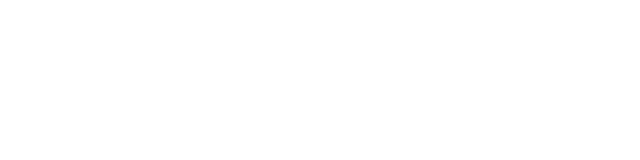
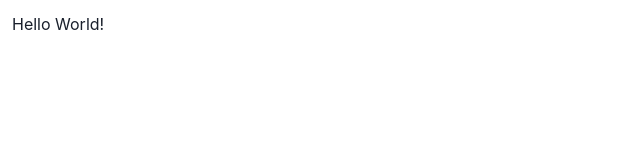
Before and after one commit to dendense/indie-showcase, a Next.js app: page / in a window 1280 px wide. Shown: the top 160 px of the page, without its empty margins (0-640 px from the left). Built offline with nearby package versions, Linux system fonts and the light colour scheme.

Commit message:
Adding Nav & Sidebar Components

```diff
--- a/components/Layout.js
+++ b/components/Layout.js
@@ -1,13 +1,14 @@
 import * as React from "react";
 import { NextSeo } from "next-seo";
-import { Container } from "@chakra-ui/react";
+import { Box } from "@chakra-ui/react";
 import PropTypes from "prop-types";
 
 const Layout = ({ children, title, description }) => (
-  <Container>
+  <Box w="100%" padding={3}>
     <NextSeo title={title} description={description} />
+    {/* Every components will be rendered inside this scope */}
     {children}
-  </Container>
+  </Box>
 );
 
 Layout.propTypes = {
--- /dev/null
+++ b/components/Nav.js
@@ -0,0 +1,6 @@
+import * as React from "react";
+import { Box } from "@chakra-ui/react";
+
+const Nav = () => <Box>Brand</Box>;
+
+export default Nav;
--- /dev/null
+++ b/components/Sidebar.js
@@ -0,0 +1,6 @@
+import * as React from "react";
+import { Box } from "@chakra-ui/react";
+
+const Sidebar = () => <Box>This is Sidebar</Box>;
+
+export default Sidebar;
--- a/pages/_app.js
+++ b/pages/_app.js
@@ -3,7 +3,7 @@ import { ChakraProvider } from "@chakra-ui/react";
 // Custom SASS
 import "../styles/index.scss";
 
-function ProfileApp({ Component, pageProps }) {
+function ShowcaseApp({ Component, pageProps }) {
   return (
     <ChakraProvider>
       <Component {...pageProps} />
@@ -11,4 +11,4 @@ function ProfileApp({ Component, pageProps }) {
   );
 }
 
-export default ProfileApp;
+export default ShowcaseApp;
--- a/pages/index.js
+++ b/pages/index.js
@@ -4,6 +4,8 @@ import Layout from "../components/Layout";
 
 export default function Index() {
   return (
-    <Layout title="Indie Showcase" description="A Very Indie Showcase"></Layout>
+    <Layout title="Indie Showcase" description="A Very Indie Showcase">
+      <div>Hello World!</div>
+    </Layout>
   );
 }
```
Also changed, not shown: 1 other file (tests, documents, lock files or other folders).
